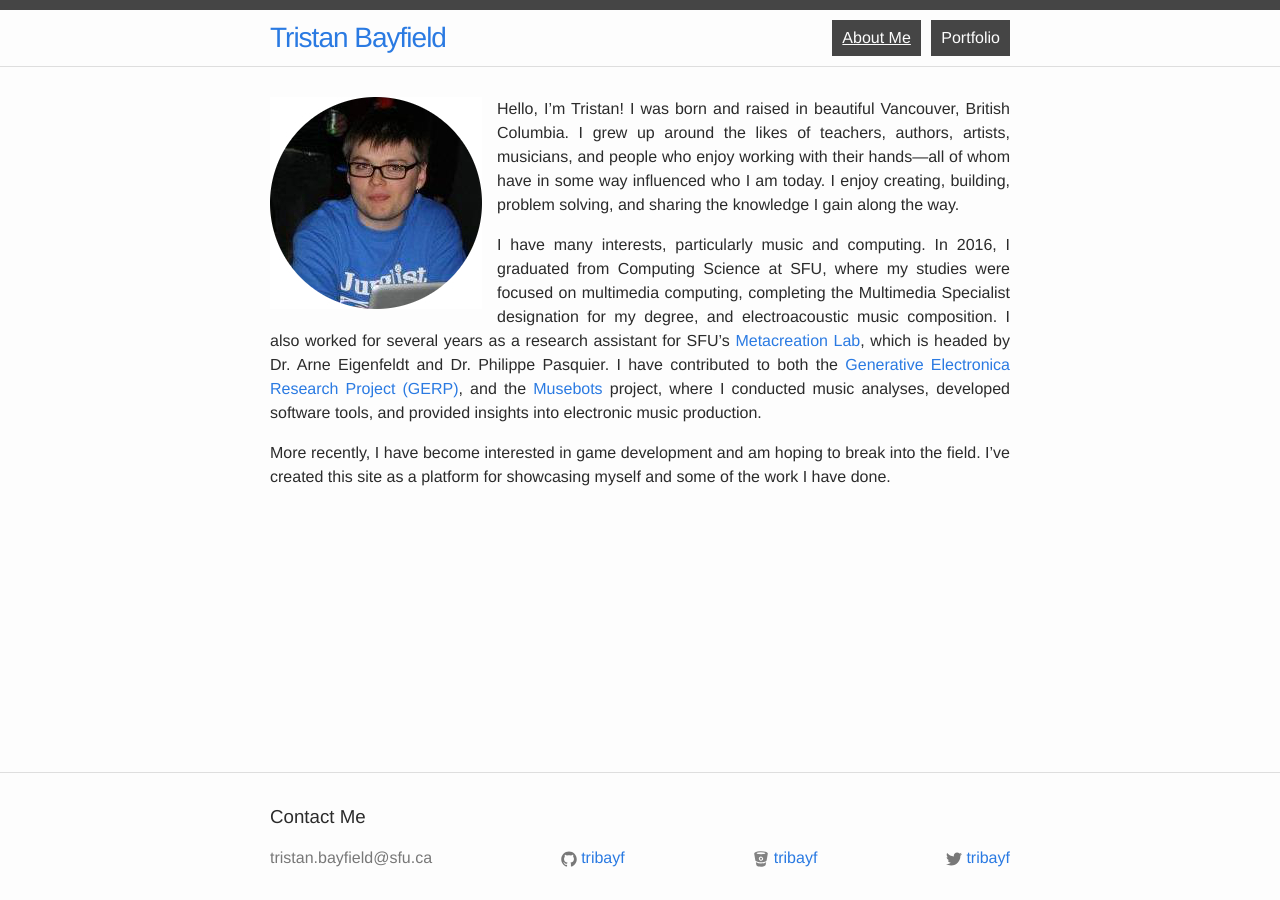
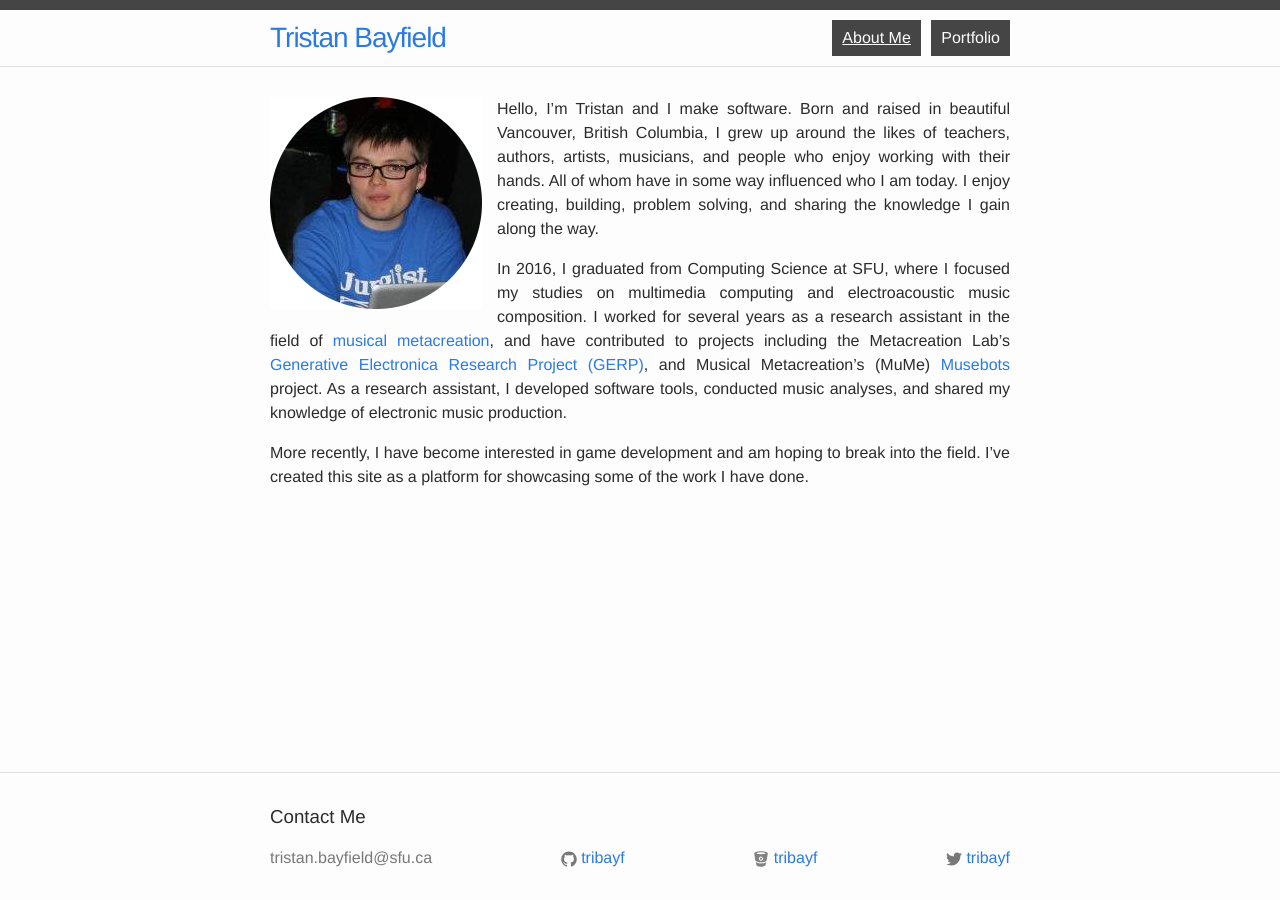
Before and after one commit to tribayf/tribayf.github.io, a Jekyll site: the page built from about.md, in a window 1280 px wide. Built offline with Jekyll 4.4.1, drawn with Linux system fonts in a browser that asks for light colours.

Commit message:
Update about page

```diff
--- a/about.md
+++ b/about.md
@@ -15,8 +15,8 @@ incl:
   float="left"
 %}
 
-Hello, I'm Tristan! I was born and raised in beautiful Vancouver, British Columbia.  I grew up around the likes of teachers, authors, artists, musicians, and people who enjoy working with their hands&#x200b;---&#x200b;all of whom have in some way influenced who I am today.  I enjoy creating, building, problem solving, and sharing the knowledge I gain along the way.
+Hello, I'm Tristan and I make software. Born and raised in beautiful Vancouver, British Columbia, I grew up around the likes of teachers, authors, artists, musicians, and people who enjoy working with their hands. All of whom have in some way influenced who I am today.  I enjoy creating, building, problem solving, and sharing the knowledge I gain along the way.
 
-I have many interests, particularly music and computing.  In 2016, I graduated from Computing Science at SFU, where my studies were focused on multimedia computing, completing the Multimedia Specialist designation for my degree, and electroacoustic music composition.  I also worked for several years as a research assistant for SFU's [Metacreation Lab](http://metacreation.net){:target="_blank"}, which is headed by Dr. Arne Eigenfeldt and Dr. Philippe Pasquier.  I have contributed to both the [Generative Electronica Research Project (GERP)](http://metacreation.net/generative-electronica-research-project){:target="_blank"}, and the [Musebots](http://musicalmetacreation.org/) project, where I conducted music analyses, developed software tools, and provided insights into electronic music production.
+In 2016, I graduated from Computing Science at SFU, where I focused my studies on multimedia computing and electroacoustic music composition.  I worked for several years as a research assistant in the field of [musical metacreation](https://en.wikipedia.org/wiki/Software_art){:target="_blank"}, and have contributed to projects including the Metacreation Lab's [Generative Electronica Research Project (GERP)](http://metacreation.net/generative-electronica-research-project){:target="_blank"}, and Musical Metacreation's (MuMe) [Musebots](http://musicalmetacreation.org/musebots/){:target="_blank"} project. As a research assistant, I developed software tools, conducted music analyses, and shared my knowledge of electronic music production.
 
-More recently, I have become interested in game development and am hoping to break into the field. I've created this site as a platform for showcasing myself and some of the work I have done.
+More recently, I have become interested in game development and am hoping to break into the field. I've created this site as a platform for showcasing some of the work I have done.
```
